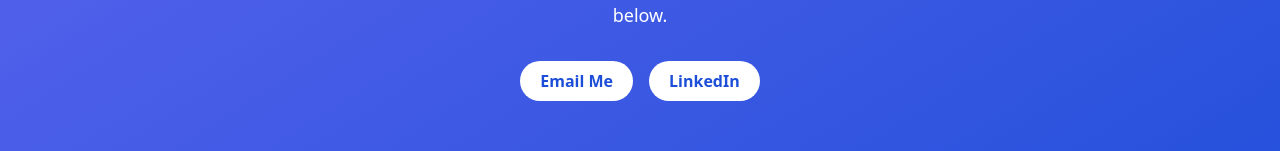
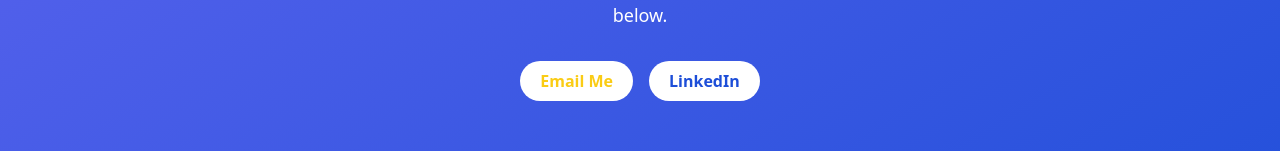
Before and after one commit to temwani-msiska/Portfolio, a Next.js app: page / in a window 1280 px wide. Shown: the part 435-586 px from the top of the page. Built offline with nearby package versions, Linux system fonts and the light colour scheme.

Commit message:
Intial Changes

```diff
--- a/pages/index.js
+++ b/pages/index.js
@@ -12,7 +12,7 @@
         <div className="flex justify-center gap-4">
           <a
             href="mailto:temwani.msiska@gmail.com.com"
-            className="bg-white text-blue-700 px-5 py-2 rounded-full font-semibold hover:bg-gray-100 transition"
+            className="bg-white text-yellow-400 px-5 py-2 rounded-full font-semibold hover:bg-gray-100 transition"
           >
             Email Me
           </a>
```
